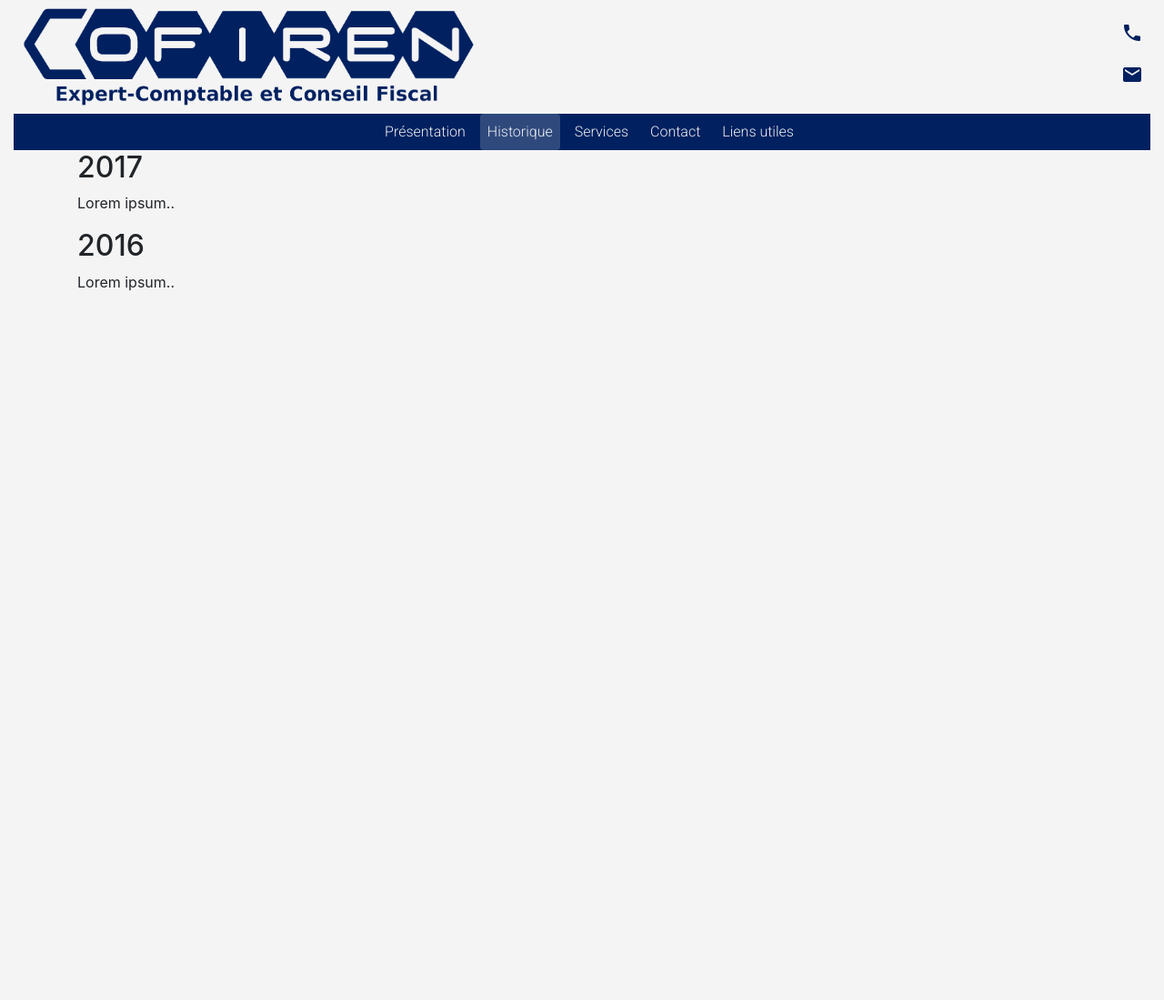
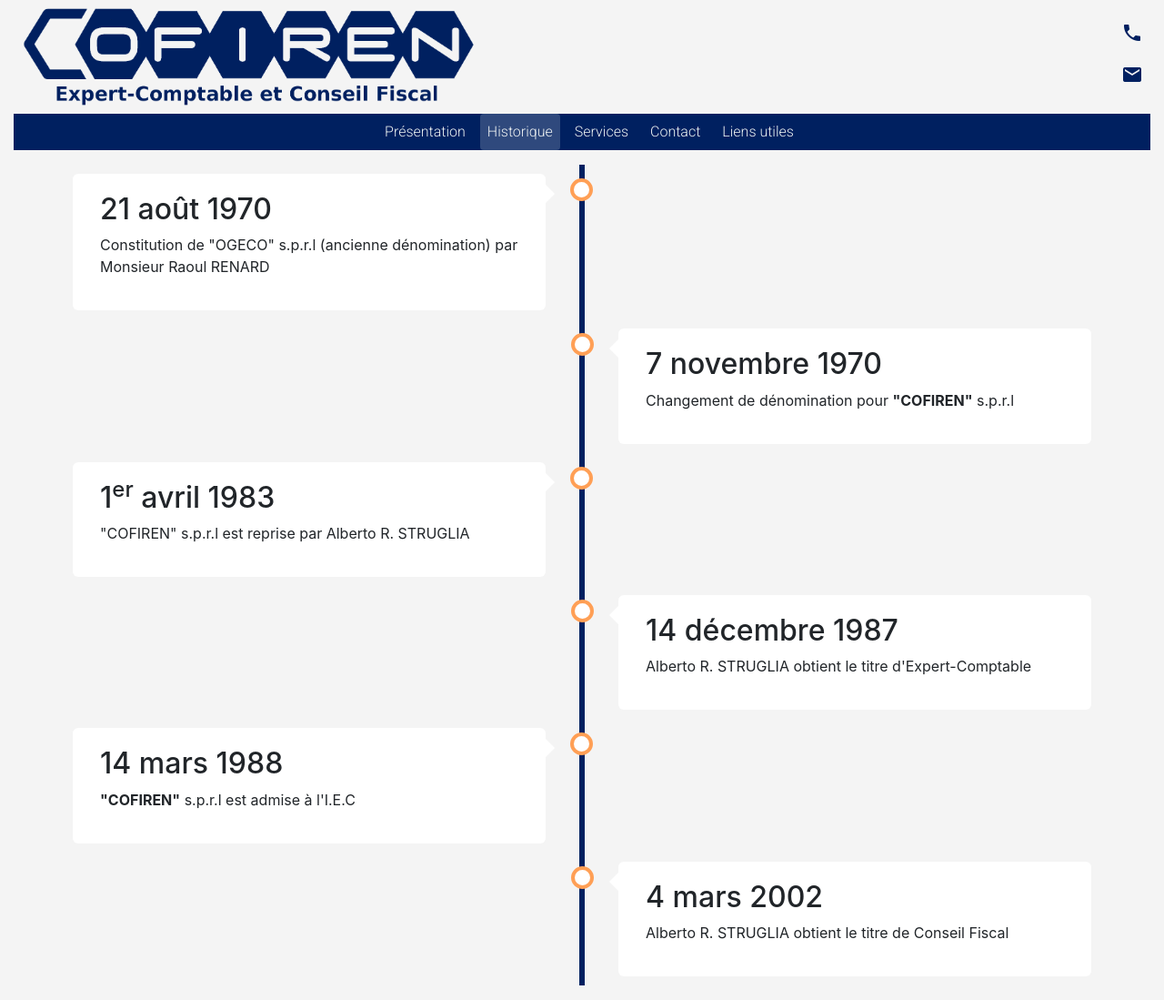
Before and after one commit to Giugno/cofiren, a Django app: page /historique in a window 1280 px wide. Shown: the whole page at 91% size. Before the commit the page ends 320 px from the top, so only its background shows below. Run offline with Django 3.2, Linux system fonts and the light colour scheme; some libraries are stand-ins or nearby versions.

Commit message:
update historique

```diff
--- a/home/static/css/historique.css
+++ b/home/static/css/historique.css
@@ -0,0 +1,136 @@
+* {
+    box-sizing: border-box;
+}
+
+body {
+    background-color: #F4F4F4;
+}
+
+/* The actual timeline (the vertical ruler) */
+.timeline {
+    position: relative;
+    max-width: 1200px;
+    margin: 0 auto;
+}
+
+/* The actual timeline (the vertical ruler) */
+.timeline::after {
+    content: '';
+    position: absolute;
+    width: 6px;
+    background-color: #002060;
+    top: 0;
+    bottom: 0;
+    left: 50%;
+    margin-left: -3px;
+}
+
+/* Container around content */
+.container {
+    padding: 10px 40px;
+    position: relative;
+    background-color: inherit;
+    width: 50%;
+}
+
+/* The circles on the timeline */
+.container::after {
+    content: '';
+    position: absolute;
+    width: 25px;
+    height: 25px;
+    right: -12px;
+    background-color: white;
+    border: 4px solid #FF9F55;
+    top: 15px;
+    border-radius: 50%;
+    z-index: 1;
+}
+
+/* Place the container to the left */
+.left {
+    right: 25%
+}
+
+/* Place the container to the right */
+.right {
+    left: 25%;
+}
+
+/* Add arrows to the left container (pointing right) */
+.left::before {
+    content: " ";
+    height: 0;
+    position: absolute;
+    top: 22px;
+    width: 0;
+    z-index: 1;
+    right: 30px;
+    border: medium solid white;
+    border-width: 10px 0 10px 10px;
+    border-color: transparent transparent transparent white;
+}
+
+/* Add arrows to the right container (pointing left) */
+.right::before {
+    content: " ";
+    height: 0;
+    position: absolute;
+    top: 22px;
+    width: 0;
+    z-index: 1;
+    left: 30px;
+    border: medium solid white;
+    border-width: 10px 10px 10px 0;
+    border-color: transparent white transparent transparent;
+}
+
+/* Fix the circle for containers on the right side */
+.right::after {
+    left: -12px;
+}
+
+/* The actual content */
+.content {
+    padding: 20px 30px;
+    background-color: white;
+    position: relative;
+    border-radius: 6px;
+}
+
+/* Media queries - Responsive timeline on screens less than 600px wide */
+@media screen and (max-width: 576px) {
+  /* Place the timelime to the left */
+  .timeline::after {
+    left: 31px;
+  }
+
+  /* Full-width containers */
+  .container {
+    width: 100%;
+    padding-left: 70px;
+    padding-right: 25px;
+  }
+
+  /* Make sure that all arrows are pointing leftwards */
+  .container::before {
+    left: 60px;
+    border: medium solid white;
+    border-width: 10px 10px 10px 0;
+    border-color: transparent white transparent transparent;
+  }
+
+  /* Make sure all circles are at the same spot */
+  .left::after, .right::after {
+    left: 18px;
+  }
+
+  /* Make all right containers behave like the left ones */
+  .right {
+    left: 0%;
+  }
+
+  .left {
+    left: 0;
+  }
+}
--- a/home/templates/home/historique.html
+++ b/home/templates/home/historique.html
@@ -4,17 +4,41 @@
 {% block css %}<link rel="stylesheet" href="{% static "css/historique.css" %}"></link>{% endblock %}
 
 {% block historique %}
-<div class="timeline">
+<div class="timeline my-3">
   <div class="container left">
     <div class="content">
-     <h2>2017</h2>
-     <p>Lorem ipsum..</p>
+      <h2>21 août 1970</h2>
+      <p>Constitution de "OGECO" s.p.r.l (ancienne dénomination) par Monsieur Raoul RENARD</p>
     </div>
   </div>
   <div class="container right">
     <div class="content">
-     <h2>2016</h2>
-     <p>Lorem ipsum..</p>
+      <h2>7 novembre 1970</h2>
+      <p>Changement de dénomination pour <strong>"COFIREN"</strong> s.p.r.l</p>
+    </div>
+  </div>
+  <div class="container left">
+    <div class="content">
+      <h2>1<sup>er</sup> avril 1983</h2>
+      <p><stron>"COFIREN"</stron> s.p.r.l est reprise par Alberto R. STRUGLIA</p>
+    </div>
+  </div>
+  <div class="container right">
+    <div class="content">
+      <h2>14 décembre 1987</h2>
+      <p>Alberto R. STRUGLIA obtient le titre d'Expert-Comptable</p>
+    </div>
+  </div>
+  <div class="container left">
+    <div class="content">
+      <h2>14 mars 1988</h2>
+      <p><strong>"COFIREN"</strong> s.p.r.l est admise à l'I.E.C</p>
+    </div>
+  </div>
+  <div class="container right">
+    <div class="content">
+      <h2>4 mars 2002</h2>
+      <p>Alberto R. STRUGLIA obtient le titre de Conseil Fiscal</p>
     </div>
   </div>
 </div>
```
Lines whose indentation alone changed are shown as unchanged.
